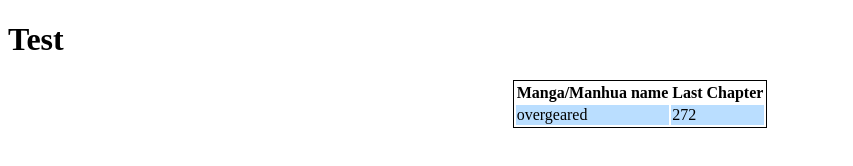
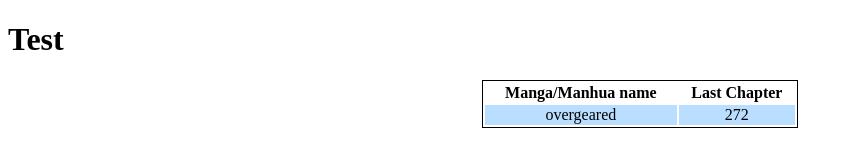
Before and after one commit to Caotick/Caotick.github.io, a plain HTML site: page index.html in a window 1280 px wide. Shown: the whole page, without its empty margins (0-853 px from the left). Drawn offline with Linux system fonts and the light colour scheme.

Commit message:
crongenerated

```diff
--- a/index.html
+++ b/index.html
@@ -1 +1 @@
-<!DOCTYPE html><html lang="en"><head><style>body { min-height: 100vh; }</style></head><body><h1>Test</h1><table style="border:1px solid black;margin-left:auto;margin-right:auto;"><thead><th>Manga/Manhua name</th><th>Last Chapter</th></thead><tbody><tr style = "background-color:#badeff;"><td>overgeared</td><td>272</td></tr></tbody></table></body></html>
+<!DOCTYPE html><html lang="en"><head><style>body { min-height: 100vh; } td { text-align: center; }</style></head><body><h1>Test</h1><table style="width:25%;height:150%;border:1px solid black;margin-left:auto;margin-right:auto;"><thead><th>Manga/Manhua name</th><th>Last Chapter</th></thead><tbody><tr style = "background-color:#badeff;"><td>overgeared</td><td>272</td></tr></tbody></table></body></html>
```
